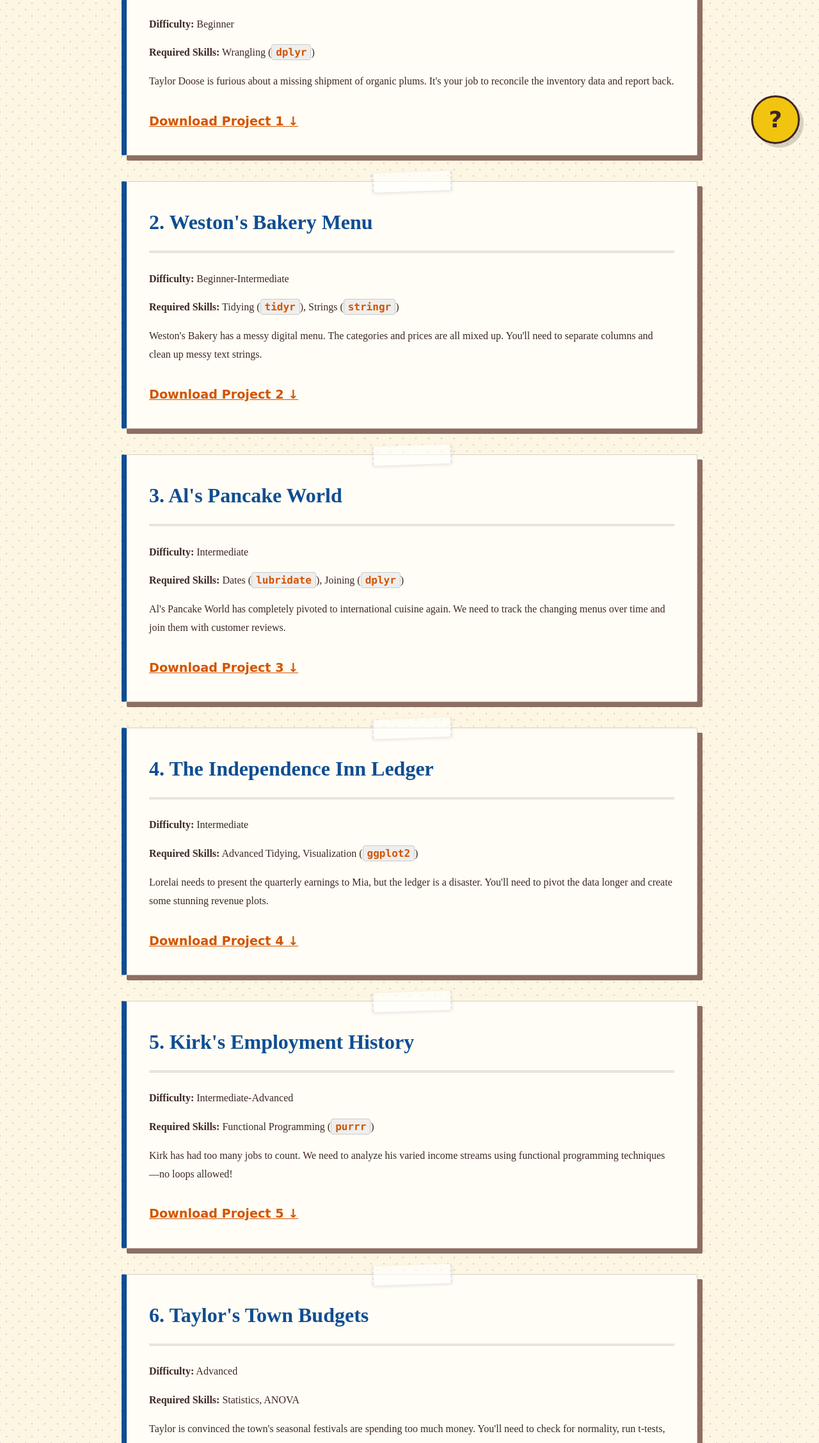
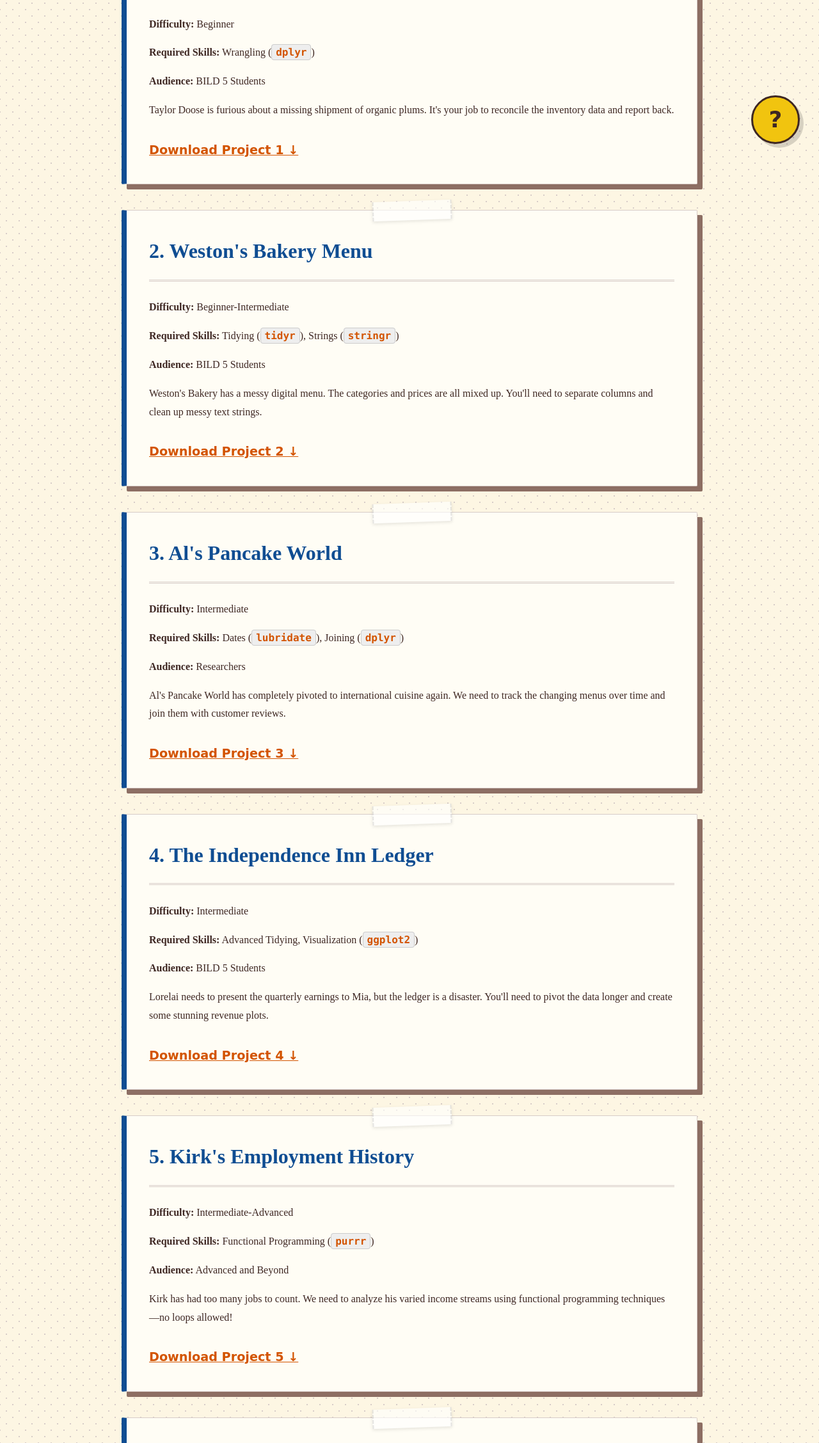
Before and after one commit to GilmoreGoat/R-guide, a website with bundled scripts: page modules/projects.html in a window 1280 px wide. Shown: the part 545-2800 px from the top of the page at 64% size. Built offline with nearby package versions, Linux system fonts and the light colour scheme.

Commit message:
feat: Add jump links and audience tags to Tier 4 projects
Added `id="module-X"` attributes to the `.concept-card` wrappers in
`modules/projects.html` to allow direct anchor link navigation.
Added `<p><strong>Audience:</strong> [Audience]</p>` text after the
required skills paragraph to categorize projects according to
difficulty: 5 for BILD 5 Students, 2 for Researchers, and 3 for
Advanced and Beyond.

```diff
--- a/modules/projects.html
+++ b/modules/projects.html
@@ -17,101 +17,111 @@
     <p>"I can be flexible. As long as everything is exactly the way I want it, I'm totally flexible."</p>
 </header>
 
-<div class="concept-card">
+<div id="module-1" class="concept-card">
     <h2>1. Doose's Market Inventory</h2>
     <div class="lesson-text">
         <p><strong>Difficulty:</strong> Beginner</p>
         <p><strong>Required Skills:</strong> Wrangling (<code>dplyr</code>)</p>
+        <p><strong>Audience:</strong> BILD 5 Students</p>
         <p>Taylor Doose is furious about a missing shipment of organic plums. It's your job to reconcile the inventory data and report back.</p>
     </div>
     <a href="../downloads/tier4_project_1_dooses_market.zip" class="start-btn" style="display: inline-block; margin-top: 15px;">Download Project 1 &darr;</a>
 </div>
 
-<div class="concept-card">
+<div id="module-2" class="concept-card">
     <h2>2. Weston's Bakery Menu</h2>
     <div class="lesson-text">
         <p><strong>Difficulty:</strong> Beginner-Intermediate</p>
         <p><strong>Required Skills:</strong> Tidying (<code>tidyr</code>), Strings (<code>stringr</code>)</p>
+        <p><strong>Audience:</strong> BILD 5 Students</p>
         <p>Weston's Bakery has a messy digital menu. The categories and prices are all mixed up. You'll need to separate columns and clean up messy text strings.</p>
     </div>
     <a href="../downloads/tier4_project_2_westons_bakery.zip" class="start-btn" style="display: inline-block; margin-top: 15px;">Download Project 2 &darr;</a>
 </div>
 
-<div class="concept-card">
+<div id="module-3" class="concept-card">
     <h2>3. Al's Pancake World</h2>
     <div class="lesson-text">
         <p><strong>Difficulty:</strong> Intermediate</p>
         <p><strong>Required Skills:</strong> Dates (<code>lubridate</code>), Joining (<code>dplyr</code>)</p>
+        <p><strong>Audience:</strong> Researchers</p>
         <p>Al's Pancake World has completely pivoted to international cuisine again. We need to track the changing menus over time and join them with customer reviews.</p>
     </div>
     <a href="../downloads/tier4_project_3_als_pancakes.zip" class="start-btn" style="display: inline-block; margin-top: 15px;">Download Project 3 &darr;</a>
 </div>
 
-<div class="concept-card">
+<div id="module-4" class="concept-card">
     <h2>4. The Independence Inn Ledger</h2>
     <div class="lesson-text">
         <p><strong>Difficulty:</strong> Intermediate</p>
         <p><strong>Required Skills:</strong> Advanced Tidying, Visualization (<code>ggplot2</code>)</p>
+        <p><strong>Audience:</strong> BILD 5 Students</p>
         <p>Lorelai needs to present the quarterly earnings to Mia, but the ledger is a disaster. You'll need to pivot the data longer and create some stunning revenue plots.</p>
     </div>
     <a href="../downloads/tier4_project_4_independence_inn.zip" class="start-btn" style="display: inline-block; margin-top: 15px;">Download Project 4 &darr;</a>
 </div>
 
-<div class="concept-card">
+<div id="module-5" class="concept-card">
     <h2>5. Kirk's Employment History</h2>
     <div class="lesson-text">
         <p><strong>Difficulty:</strong> Intermediate-Advanced</p>
         <p><strong>Required Skills:</strong> Functional Programming (<code>purrr</code>)</p>
+        <p><strong>Audience:</strong> Advanced and Beyond</p>
         <p>Kirk has had too many jobs to count. We need to analyze his varied income streams using functional programming techniques—no loops allowed!</p>
     </div>
     <a href="../downloads/tier4_project_5_kirks_jobs.zip" class="start-btn" style="display: inline-block; margin-top: 15px;">Download Project 5 &darr;</a>
 </div>
 
-<div class="concept-card">
+<div id="module-6" class="concept-card">
     <h2>6. Taylor's Town Budgets</h2>
     <div class="lesson-text">
         <p><strong>Difficulty:</strong> Advanced</p>
         <p><strong>Required Skills:</strong> Statistics, ANOVA</p>
+        <p><strong>Audience:</strong> BILD 5 Students</p>
         <p>Taylor is convinced the town's seasonal festivals are spending too much money. You'll need to check for normality, run t-tests, and perform an ANOVA with post-hoc Tukey tests.</p>
     </div>
     <a href="../downloads/tier4_project_6_taylors_budgets.zip" class="start-btn" style="display: inline-block; margin-top: 15px;">Download Project 6 &darr;</a>
 </div>
 
-<div class="concept-card">
+<div id="module-7" class="concept-card">
     <h2>7. Paris's Debate Records</h2>
     <div class="lesson-text">
         <p><strong>Difficulty:</strong> Advanced</p>
         <p><strong>Required Skills:</strong> Linear Regression, Strings</p>
+        <p><strong>Audience:</strong> Researchers</p>
         <p>Paris Geller tracks everything. She wants to know if the length of her opening statement predicts her debate score. You'll need to count words and build a predictive model.</p>
     </div>
     <a href="../downloads/tier4_project_7_paris_debates.zip" class="start-btn" style="display: inline-block; margin-top: 15px;">Download Project 7 &darr;</a>
 </div>
 
-<div class="concept-card">
+<div id="module-8" class="concept-card">
     <h2>8. Lorelai's Coffee Consumption</h2>
     <div class="lesson-text">
         <p><strong>Difficulty:</strong> Advanced</p>
         <p><strong>Required Skills:</strong> Multiple Regression, Visualization</p>
+        <p><strong>Audience:</strong> BILD 5 Students</p>
         <p>We are trying to determine if Lorelai's coffee consumption is increasing over time, and if it is affected by the day of the week. You'll create dummy variables and plot the trend.</p>
     </div>
     <a href="../downloads/tier4_project_8_lorelai_coffee.zip" class="start-btn" style="display: inline-block; margin-top: 15px;">Download Project 8 &darr;</a>
 </div>
 
-<div class="concept-card">
+<div id="module-9" class="concept-card">
     <h2>9. The Life & Death Brigade Database</h2>
     <div class="lesson-text">
         <p><strong>Difficulty:</strong> Expert</p>
         <p><strong>Required Skills:</strong> OOP (S3), Metaprogramming (Tidy Eval)</p>
+        <p><strong>Audience:</strong> Advanced and Beyond</p>
         <p>Logan has tasked you with building a system to track LDB stunts. You'll need to create custom S3 classes and methods, and write a function using tidy evaluation.</p>
     </div>
     <a href="../downloads/tier4_project_9_ldb_database.zip" class="start-btn" style="display: inline-block; margin-top: 15px;">Download Project 9 &darr;</a>
 </div>
 
-<div class="concept-card border-coffee-dark">
+<div id="module-10" class="concept-card border-coffee-dark">
     <h2>10. The Ultimate Stars Hollow Census (Capstone)</h2>
     <div class="lesson-text">
         <p><strong>Difficulty:</strong> Capstone</p>
         <p><strong>Required Skills:</strong> Everything.</p>
+        <p><strong>Audience:</strong> Advanced and Beyond</p>
         <p>Taylor Doose has compiled the decennial census. It's a mess. You need to use everything you've learned—from cleaning dates and strings, to joining tables and running statistical models—to generate the final town report.</p>
     </div>
     <a href="../downloads/tier4_project_10_stars_hollow_census.zip" class="start-btn" style="display: inline-block; margin-top: 15px;">Download Capstone &darr;</a>
```
